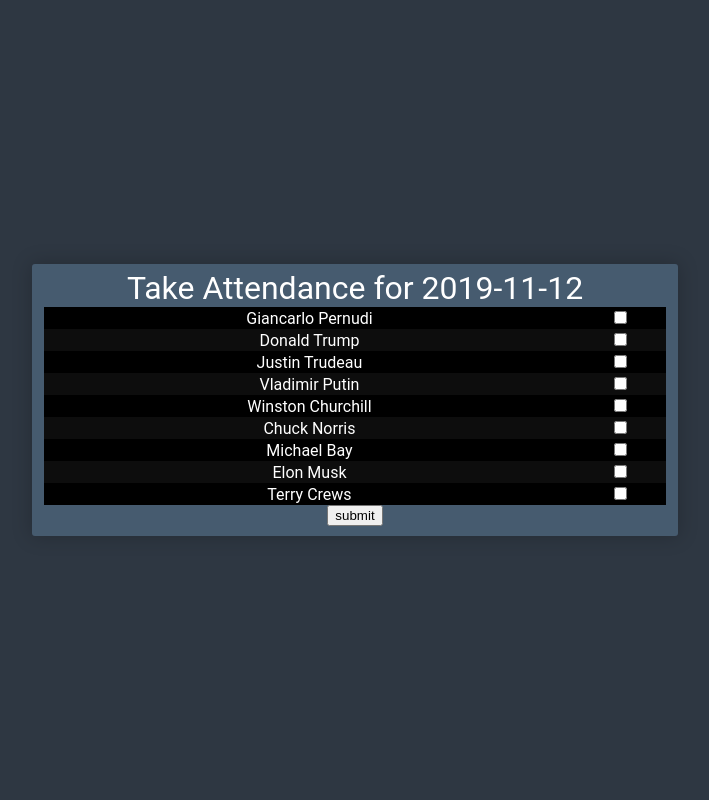
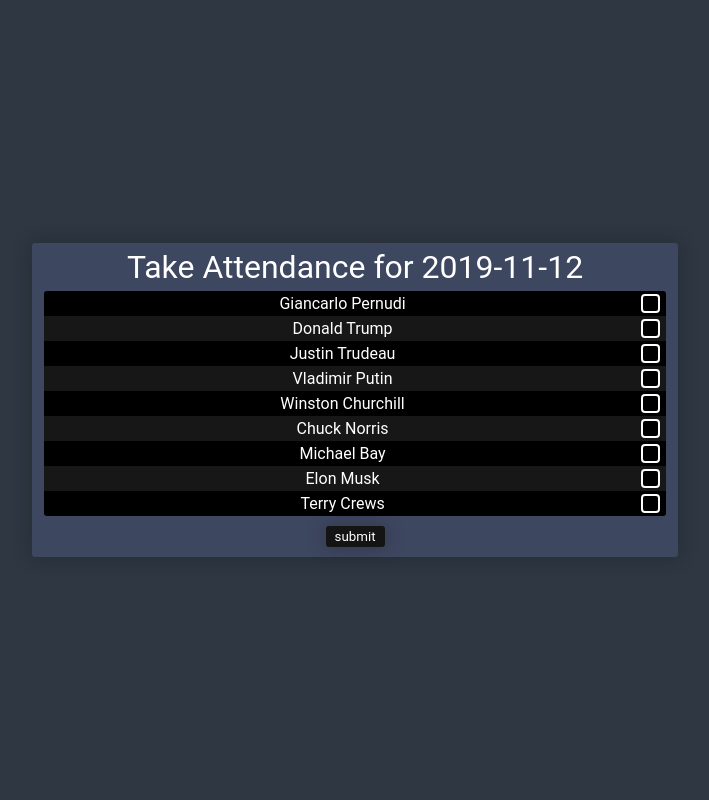
Before and after one commit to giancarlopernudisegura/attendance, a Flask app: page /attendance in a window 1280 px wide. Shown: the whole page, without its empty margins (285-994 px from the left). Run offline with Flask 2, Linux system fonts and the light colour scheme; data comes from the database, SQL or seed files in the repository; both versions use the stored data as it was after the commit; parts of the project's set-up code (start-up, migrations or seed data) failed here and were passed over.

Commit message:
CSS Tweaks

```diff
--- a/app/app/routes.py
+++ b/app/app/routes.py
@@ -45,4 +45,4 @@
     m.people = sqlList
     db.session.commit()
     print(Meeting.query.all())
-    return "<h1>SUBMITTED " + str(Meeting.query.all()[len(Meeting.query.all()) - 1].date) + "</h1>"
+    return "<h1>SUBMITTED " + str(Meeting.query.all()[len(Meeting.query.all()) - 1].date) + "</h1><a href='/create'>Make New Attendance Sheet</a>"
--- a/app/app/static/style.css
+++ b/app/app/static/style.css
@@ -2,7 +2,18 @@
 /* made by Giancarlo Pernudi */
 :root {
   --main-bg-color: #2e3742;
-  --main-cd-color: #465b6f;
+  --main-cd-color: #3e4760;
+}
+
+::-moz-selection {
+  /* Code for Firefox */
+  color: black;
+  background: white;
+}
+
+::selection {
+  color: black;
+  background: white;
 }
 
 html, body {
@@ -30,14 +41,21 @@
   width: 100%;
   background-color: black;
   border-collapse: collapse;
+  border-radius: 3px;
 }
 
 table tr:nth-child(even) {
-  background-color: rgba(255, 255, 255, 0.05);
+  background-color: rgba(255, 255, 255, 0.09);
 }
 
-table td {
-  align: center;
+table tr td {
+  width: 96%;
+  height: 25px;
+  padding: 0;
+}
+
+table tr .cb {
+  width: 25px;
 }
 
 .alert {
@@ -65,3 +83,60 @@
 .content-section form div:nth-child(n+2) {
   margin-top: 10px;
 }
+
+.checkbox {
+  position: relative;
+  cursor: pointer;
+  width: 15px;
+  height: 15px;
+  top: 0;
+  -webkit-appearance: none;
+  outline: none;
+  transition: .3s;
+}
+
+.checkbox:before {
+  content: '';
+  position: absolute;
+  top: 0;
+  right: 2px;
+  width: 100%;
+  height: 100%;
+  background-color: black;
+  border: 2px solid white;
+  border-radius: 4px;
+  transition: .3s;
+}
+
+.checkbox:hover:before {
+  content: '';
+  background-color: rgba(40, 40, 40, 1)
+}
+
+.checkbox:checked:before {
+  content: '';
+  background-color: white;
+}
+
+.submit {
+  font-family: "Roboto", Arial;
+  margin-top: 10px;
+  border-radius: 3px;
+  border: none;
+  padding: 3px 9px;
+  text-decoration: none;
+  display: inline-block;
+  background-color: rgba(20, 20, 20, 1);
+  box-shadow: 0 0 20px 1px rgba(0, 0, 0, .2);
+  color: white;
+  outline: none;
+  cursor: pointer;
+}
+
+.submit:hover {
+  background-color: rgba(35, 35, 35, 1);
+}
+
+.submit:active {
+  background-color: rgba(5, 5, 5, 1);
+}
--- a/app/app/templates/attendance.html
+++ b/app/app/templates/attendance.html
@@ -23,19 +23,19 @@
     <form action="/send" method="POST">
       <fieldset class=" create-form">
         <div>
-          <h1>Take Attendance for {{m.date}}</h1>
+          <h1 style="margin-bottom:5px;">Take Attendance for {{m.date}}</h1>
         </div>
         <form class="" action="/send" method="POST">
           <table>
             {%for member in members%}
             <tr>
               <td>{{member}}</td>
-              <td><input type="checkbox" name="{{member}}" value="{{member}}"></td>
+              <td class="cb"><input class="checkbox" type="checkbox" name="{{member}}" value="{{member}}"></td>
             </tr>
             {%endfor%}
           </table>
         </form>
-        <input type="submit" name="submit" value="submit">
+        <input type="submit" class="submit" name="submit" value="submit">
       </fieldset>
     </form>
   </div>
--- a/app/app/templates/create.html
+++ b/app/app/templates/create.html
@@ -31,7 +31,7 @@
           {{f.entrydate(class="form-control")}}
         </div>
         <div>
-          {{f.submit(class="btn")}}
+          {{f.submit(class="submit")}}
         </div>
       </fieldset>
     </form>
```
Also changed, not shown: app/app/site.db, 1 other file.
